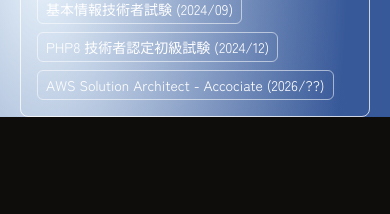
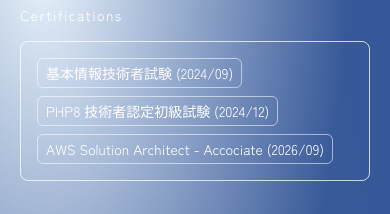
Before and after one commit to miwa-takase/portfolio, a React (Vite) app: page /stack in a window 390 px wide. Shown: the part 994-1208 px from the top of the page. Before the commit the page ends 1111 px from the top, so only its background shows below. Built offline with nearby package versions, Linux system fonts and the light colour scheme; no server answers; a web font is replaced by a local one.

Commit message:
Fix mobile contact and stack spacing

```diff
--- a/src/data/skills.ts
+++ b/src/data/skills.ts
@@ -38,7 +38,7 @@
     items: [
       "基本情報技術者試験 (2024/09)",
       "PHP8 技術者認定初級試験 (2024/12)",
-      "AWS Solution Architect - Accociate (2026/??)",
+      "AWS Solution Architect - Accociate (2026/09)",
     ],
   },
 ];
--- a/src/pages/Mail.tsx
+++ b/src/pages/Mail.tsx
@@ -2,7 +2,7 @@
 import { OWNER } from "../data/apps";
 
 const btnWhite =
-  "mail-send-button inline-flex items-center gap-2 rounded-full border border-white px-6 py-2.5 text-sm tracking-wide text-white transition-colors";
+  "mail-send-button inline-flex items-center gap-2 whitespace-nowrap rounded-full border border-white px-6 py-2.5 text-sm tracking-wide text-white transition-colors";
 
 export default function Mail() {
   return (
@@ -18,7 +18,7 @@
         </p>
       </div>
 
-      <div className="card-surface mt-8 flex items-center justify-between rounded-2xl p-8">
+      <div className="card-surface mt-8 flex flex-col items-start gap-6 rounded-2xl p-8 sm:flex-row sm:items-center sm:justify-between">
         <p className="text-base leading-8 text-paper-dim">
           右のボタンから、お使いのメールソフトが起動します
         </p>
--- a/src/pages/Stack.tsx
+++ b/src/pages/Stack.tsx
@@ -3,7 +3,7 @@
 
 export default function Stack() {
   return (
-    <section className="wrap md:pb-16 md:pt-12">
+    <section className="wrap py-16">
       <Breadcrumb items={[{ label: "Stack" }]} />
 
       <h1 className="display-title pt-6 font-serif text-4xl font-medium italic leading-tight md:text-5xl lg:text-6xl">
```
